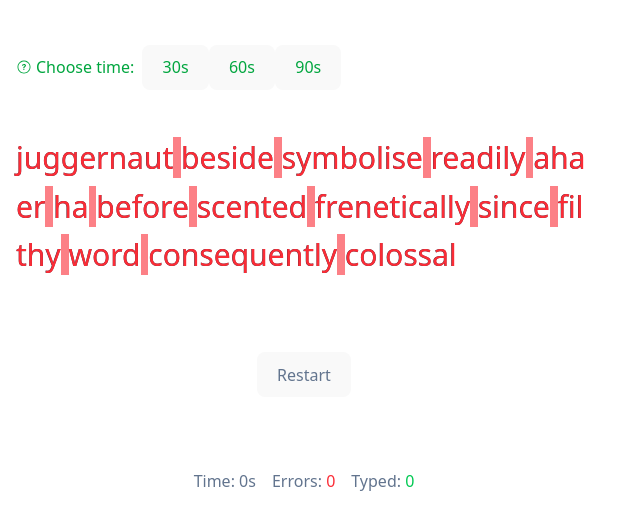
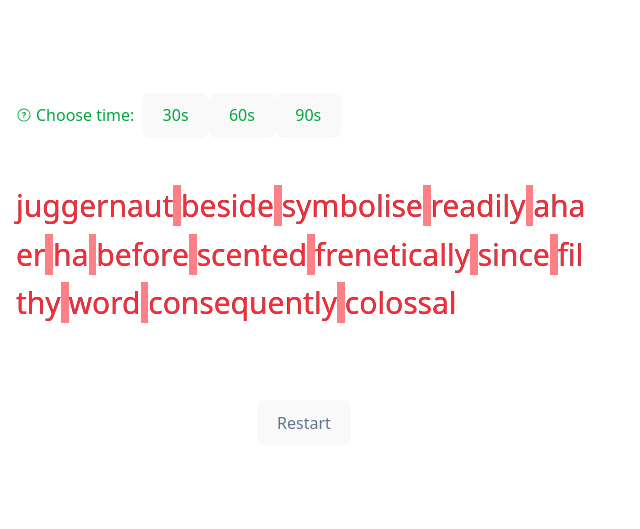
Before and after one commit to LuvsicptZ/KeyMotion, a React (Vite) app: page / in a window 1280 px wide. Shown: the part 191-720 px from the top of the page, without its empty margins (0-640 px from the left). Built offline with nearby package versions, Linux system fonts and the light colour scheme; no server answers.

Commit message:
refactor: remove inline real-time metrics display from App

```diff
--- a/src/App.tsx
+++ b/src/App.tsx
@@ -56,11 +56,6 @@ const App = () => {
         total={totalTyped.current}
       />
 
-      <div className="mt-10 flex gap-4 justify-center text-slate-500">
-        <div>Time: <span className="text-primary-400">{timeLeft}s</span></div>
-        <div>Errors: <span className="text-red-500">{errors}</span></div>
-        <div>Typed: <span className="text-green-500">{totalTyped.current}</span></div>
-      </div>
     </div>
   );
 };
```
